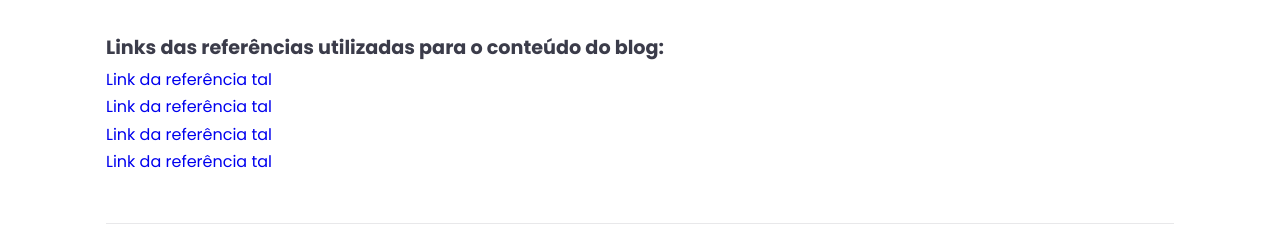
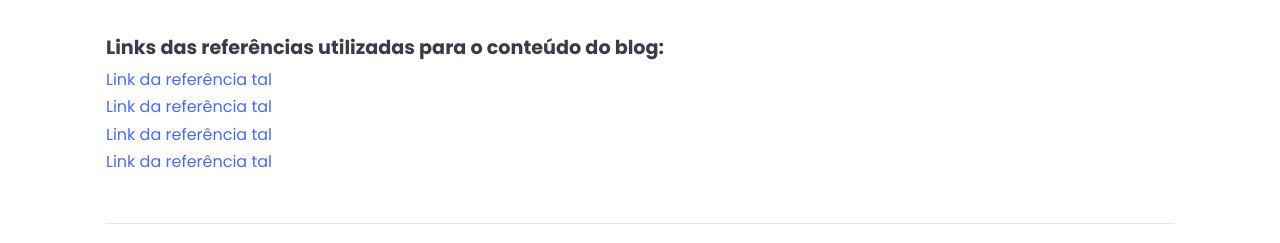
Before and after one commit to jm-bass/blog_suplementa--o, a plain HTML site: page referencias.html in a window 1280 px wide. Shown: the part 211-454 px from the top of the page. Drawn offline with nearby package versions, Linux system fonts and the light colour scheme.

Commit message:
alteração na cor dos links das referências

```diff
--- a/style.css
+++ b/style.css
@@ -318,6 +318,7 @@ img {
 .link-referencia a {
     margin: 1rem 0;
     text-decoration: none;
+    color: var(--second-color);
 }
 
 /* Alunos */
```
